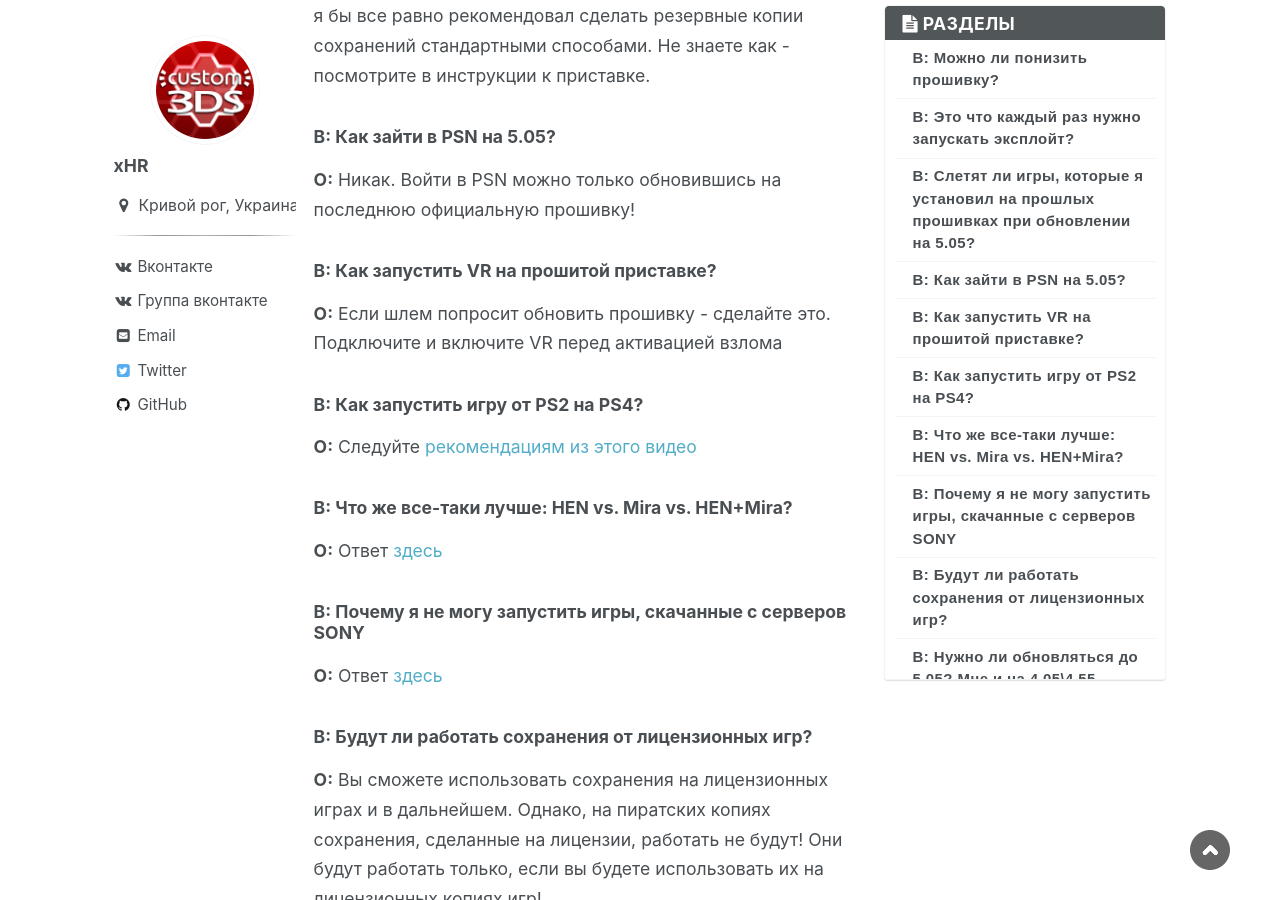
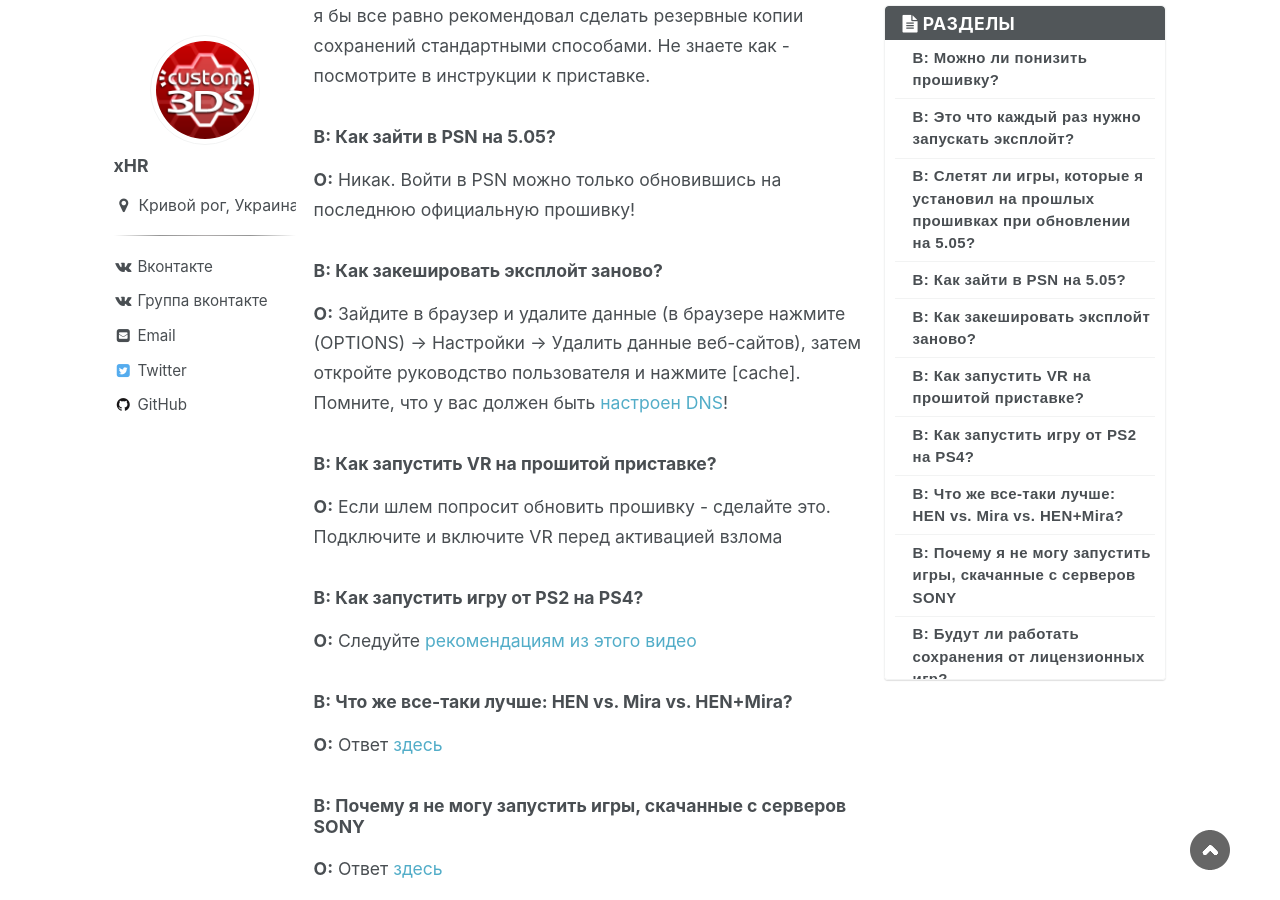
Before and after one commit to rashevskyv/ps4, a Jekyll site: the page built from _pages/faq.md, in a window 1280 px wide and 900 px high, scrolled down 929 px. Built offline with Jekyll 4.4.1, drawn with Linux system fonts in a browser that asks for light colours; nearby versions of some CDN libraries.

Commit message:
add some info in faq

```diff
--- a/_pages/faq.md
+++ b/_pages/faq.md
@@ -17,6 +17,9 @@
 
 ### **В:** Как зайти в PSN на 5.05?
 **О:** Никак. Войти в PSN можно только обновившись на последнюю официальную прошивку!
+
+### **В:** Как закешировать эксплойт заново?
+**О:** Зайдите в браузер и удалите данные (в браузере нажмите (OPTIONS) -> Настройки -> Удалить данные веб-сайтов), затем откройте руководство пользователя и нажмите [cache]. Помните, что у вас должен быть [настроен DNS](start-hen){:target="_blank"}!
 
 ### **В:** Как запустить VR на прошитой приставке?
 **О:** Если шлем попросит обновить прошивку - сделайте это. Подключите и включите VR перед активацией взлома
```
